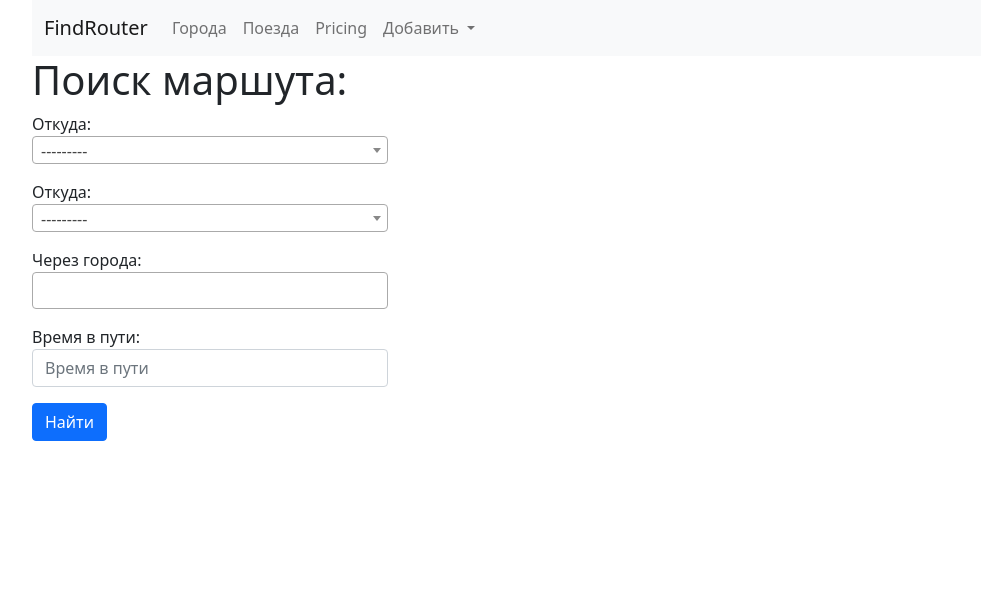
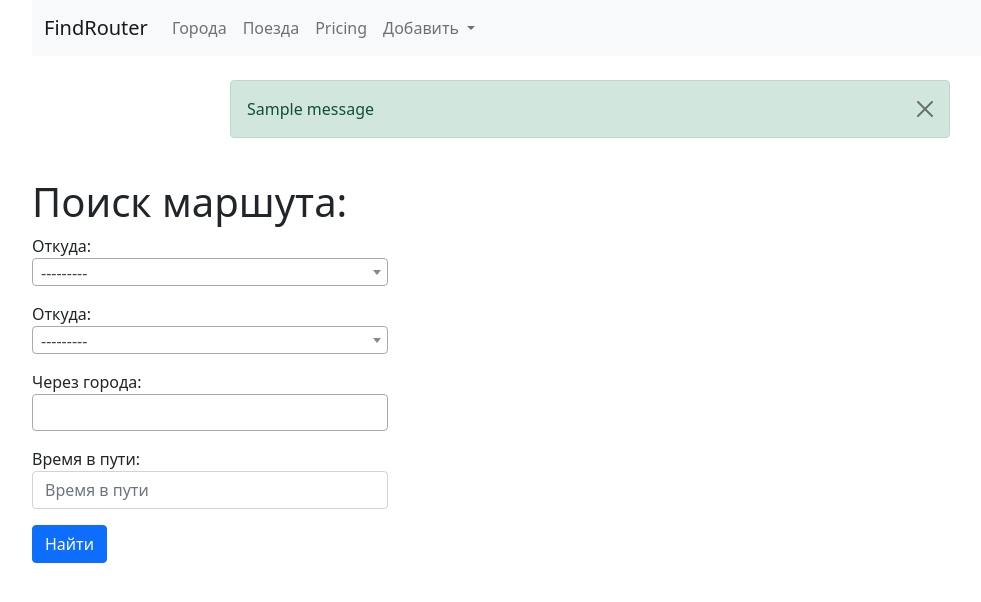
Before and after one commit to santoslos/find_route, a Django app: page / in a window 1280 px wide. Shown: the top 602 px of the page, without its empty margins (50-1031 px from the left). Run offline with Django 3.2, Linux system fonts and the light colour scheme; tables that the repository leaves empty hold one stand-in row (values such as "Sample post"); one stand-in notice (Sample message) is shown; some libraries are stand-ins or nearby versions.

Commit message:
create messages for user

```diff
--- a/routes/templates/routes/home.html
+++ b/routes/templates/routes/home.html
@@ -1,8 +1,10 @@
 {% extends 'base.html' %}
+
 {%block title%}Создание города{%endblock%}
+
 {% block content %}
 <h1> Поиск маршута:</h1>
-
-{% include 'form.html' with button="Найти" %}
+{% url 'find_routes' as action%}
+{% include 'form.html' with button="Найти" action=action %}
 
 {%endblock%}
--- a/routes/views.py
+++ b/routes/views.py
@@ -1,3 +1,4 @@
+from django.contrib import messages
 from django.shortcuts import render
 from routes.forms import RouteForm
 
@@ -7,3 +8,14 @@ from routes.forms import RouteForm
 def home(request):
     form = RouteForm()
     return render(request, 'routes/home.html', {'form': form})
+
+
+def find_routes(request):
+    if request.method == "POST":
+        form = RouteForm(request.POST)
+        a = 1
+
+    else:
+        form = RouteForm()
+        messages.error(request, "Нет данных для поиска")
+    return render(request, 'routes/home.html', {'form': form})
--- a/templates/base.html
+++ b/templates/base.html
@@ -12,7 +12,7 @@
     <!-- Bootstrap CSS -->
     <link href="https://cdn.jsdelivr.net/npm/bootstrap@5.0.0-beta1/dist/css/bootstrap.min.css" rel="stylesheet"
           integrity="sha384-giJF6kkoqNQ00vy+HMDP7azOuL0xtbfIcaT9wjKHr8RbDVddVHyTfAAsrekwKmP1" crossorigin="anonymous">
-    <link href="https://cdn.jsdelivr.net/npm/select2@4.1.0-rc.0/dist/css/select2.min.css" rel="stylesheet" />
+    <link href="https://cdn.jsdelivr.net/npm/select2@4.1.0-rc.0/dist/css/select2.min.css" rel="stylesheet"/>
     <title>{%block title%}{%endblock%}</title>
 </head>
 <body>
@@ -61,13 +61,36 @@
             </div>
         </div>
     </nav>
+    <div class="container">
+        <div class="row">
+            <div class="col-md-8 mx-auto my-4">
+                {% if messages %}
+                {% for message in messages %}
 
+                {% if message.level == DEFAULT_MESSAGE_LEVELS.ERROR %}
+                <div class="alert alert-danger alert-dismissible fade show " role="alert">
+                    {{ message }}
+                    <button type="button" class="btn-close" data-bs-dismiss="alert" aria-label="Close"></button>
+                </div>
+                {%else%}
+                <div class="alert alert-success alert-dismissible fade show " role="alert">
+                    {{ message }}
+                 <button type="button" class="btn-close" data-bs-dismiss="alert" aria-label="Close">
+                    </button>
+                </div>
+                {% endif %}
+                {% endfor %}
+                {% endif %}
+            </div>
+        </div>
+    </div>
     {%block content%}{%endblock%}
 </div>
 <!-- Optional JavaScript; choose one of the two! -->
 
 <!-- Option 1: Bootstrap Bundle with Popper -->
-<script src="https://code.jquery.com/jquery-3.6.0.slim.js" integrity="sha256-HwWONEZrpuoh951cQD1ov2HUK5zA5DwJ1DNUXaM6FsY=" crossorigin="anonymous"></script>
+<script src="https://code.jquery.com/jquery-3.6.0.slim.js"
+        integrity="sha256-HwWONEZrpuoh951cQD1ov2HUK5zA5DwJ1DNUXaM6FsY=" crossorigin="anonymous"></script>
 <script src="https://cdn.jsdelivr.net/npm/select2@4.1.0-rc.0/dist/js/select2.min.js"></script>
 <script src="https://cdn.jsdelivr.net/npm/bootstrap@5.0.0-beta1/dist/js/bootstrap.bundle.min.js"
         integrity="sha384-ygbV9kiqUc6oa4msXn9868pTtWMgiQaeYH7/t7LECLbyPA2x65Kgf80OJFdroafW"
@@ -79,11 +102,18 @@
 <script src="https://cdn.jsdelivr.net/npm/bootstrap@5.0.0-beta1/dist/js/bootstrap.min.js" integrity="sha384-pQQkAEnwaBkjpqZ8RU1fF1AKtTcHJwFl3pblpTlHXybJjHpMYo79HY3hIi4NKxyj" crossorigin="anonymous"></script>
 
 -->
-<script >
+<script>
     $(document).ready(function() {
     $('.js-example-basic-single').select2();
     $('.js-example-basic-multiple').select2();
 });
+
+
+
+
+
+
+
 </script>
 </body>
 </html>
--- a/travel/urls.py
+++ b/travel/urls.py
@@ -16,11 +16,12 @@ Including another URLconf
 from django.contrib import admin
 from django.urls import include, path
 
-from routes.views import home
+from routes.views import home, find_routes
 
 urlpatterns = [
     path('admin/', admin.site.urls),
     path('cities/', include(('cities.urls', 'cities'))),
     path('', home, name='home'),
     path('trains/', include(('trains.urls', 'trains'))),
+    path('find_routes/', find_routes, name='find_routes'),
 ]
```
Also changed, not shown: cities/views.py (+10 -4 lines).
